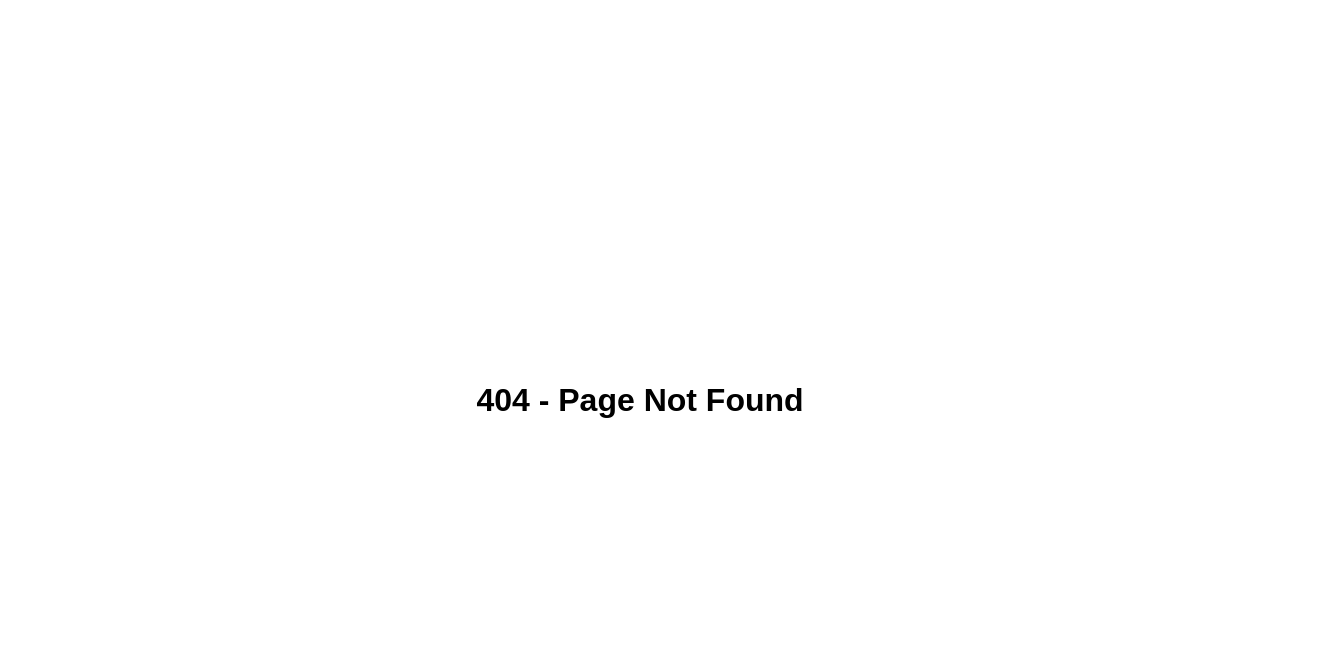
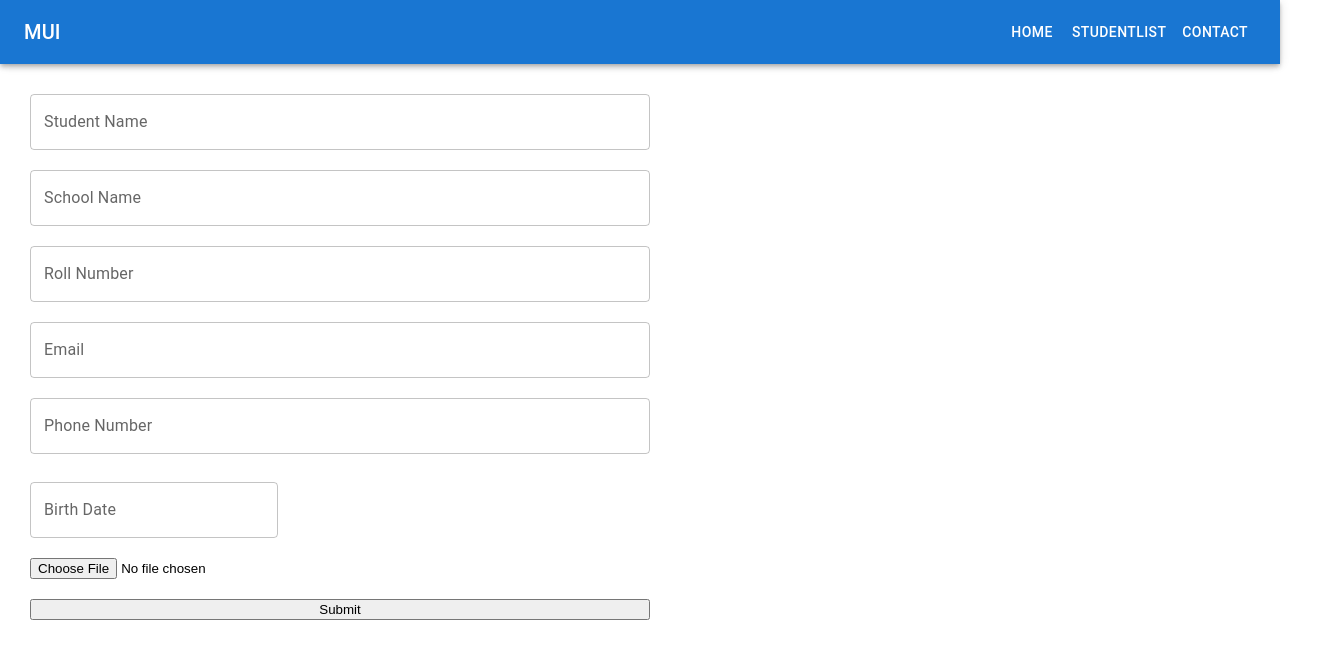
Before and after one commit to akshaywa/ReactReduxPractice, a React (Vite) app: page /home in a window 1280 px wide. Before the commit this address had no page. Shown: the top 658 px of the page, 1320 px wide, since content can reach past the window. Built offline with nearby package versions, Linux system fonts and the light colour scheme.

Commit message:
second commit

```diff
--- /dev/null
+++ b/src/constants/FormConstants.ts
@@ -0,0 +1,9 @@
+const textFieldProps = [
+    { label: "Student Name", name: "studentName", required: "Student Name is required" },
+    { label: "School Name", name: "schoolName", required: "School Name is required" },
+    { label: "Roll Number", name: "rollNumber", required: "Roll Number is required", pattern: { value: /^[0-9]+$/, message: "Roll Number must be numeric" } },
+    { label: "Email", name: "email", required: "Email is required", pattern: { value: /^[a-zA-Z0-9._%+-]+@[a-zA-Z0-9.-]+\.[a-zA-Z]{2,4}$/, message: "Invalid email address" } },
+    { label: "Phone Number", name: "phoneNumber", required: "Phone Number is required", pattern: { value: /^[0-9]+$/, message: "Phone Number must be numeric" } }
+];
+
+export { textFieldProps };
--- a/src/interface/FormState.ts
+++ b/src/interface/FormState.ts
@@ -5,5 +5,5 @@ export interface FormState {
     rollNumber: number;
     email: string;
     phoneNumber: number;
-    image: FileList;
+    image: string | ArrayBuffer | null;
 }
--- /dev/null
+++ b/src/interface/IdCardComponentProps.ts
@@ -0,0 +1,4 @@
+import { FormState } from "./FormState"
+export interface IdCardComponentProps {
+    formData: FormState[]
+}
--- a/src/pages/FormComponent.tsx
+++ b/src/pages/FormComponent.tsx
@@ -9,6 +9,7 @@ import { DemoContainer } from '@mui/x-date-pickers/internals/demo';
 import { AdapterDayjs } from '@mui/x-date-pickers/AdapterDayjs';
 import { LocalizationProvider } from '@mui/x-date-pickers/LocalizationProvider';
 import { DatePicker } from '@mui/x-date-pickers/DatePicker';
+import { textFieldProps } from '../constants/FormConstants';
 import dayjs from "dayjs";
 import './FormComponent.css';
 
@@ -18,6 +19,7 @@ const FormComponent: React.FC = () => {
     const { control, register, handleSubmit, formState: { errors }, reset } = useForm<FormState>();
 
     const onSubmit = (data: FormState) => {
+        data.image = selectedImage; // Add selectedImage to FormState.image
         dispatch(updateGlobalState({ key: 'formData', value: data }));
         setTimeout(() => {
             reset();
@@ -37,12 +39,19 @@ const FormComponent: React.FC = () => {
     };
 
 
+
     return (
         <form onSubmit={handleSubmit(onSubmit)} className='form-component-main'>
-            <div>
-                <TextField label="Student Name" variant="outlined" {...register('studentName', { required: 'Student Name is required' })} />
-                {errors.studentName && <span>{errors.studentName.message}</span>}
-            </div>
+            {textFieldProps.map(({ label, name, required, pattern }) => (
+                <div key={name}>
+                    <TextField
+                        label={label}
+                        variant="outlined"
+                        {...register(name as keyof FormState, { required, pattern })}
+                    />
+                    {errors[name as keyof FormState] && <span>{errors[name as keyof FormState]?.message}</span>}
+                </div>
+            ))}
 
             <div>
                 <LocalizationProvider dateAdapter={AdapterDayjs}>
@@ -64,60 +73,13 @@ const FormComponent: React.FC = () => {
                 </LocalizationProvider>
                 {errors.dob && <span>{errors.dob.message}</span>}
             </div>
-
-            <div>
-                <TextField label="School Name" variant="outlined" {...register('schoolName', { required: 'School Name is required' })} />
-                {errors.schoolName && <span>{errors.schoolName.message}</span>}
-            </div>
-
-            <div>
-                <TextField
-                    label="Roll Number"
-                    variant="outlined"
-                    {...register('rollNumber', {
-                        required: 'Roll Number is required',
-                        pattern: {
-                            value: /^[0-9]+$/,
-                            message: 'Roll Number must be numeric'
-                        }
-                    })}
-                />
-                {errors.rollNumber && <span>{errors.rollNumber.message}</span>}
-            </div>
-
-            <div>
-                <TextField label="Email" variant="outlined" {...register('email', {
-                    required: 'Email is required',
-                    pattern: {
-                        value: /^[a-zA-Z0-9._%+-]+@[a-zA-Z0-9.-]+\.[a-zA-Z]{2,4}$/,
-                        message: 'Invalid email address'
-                    }
-                })} />
-                {errors.email && <span>{errors.email.message}</span>}
-            </div>
-
-            <div>
-                <TextField
-                    label="Phone Number"
-                    variant="outlined"
-                    {...register('phoneNumber', {
-                        required: 'Phone Number is required',
-                        pattern: {
-                            value: /^[0-9]+$/,
-                            message: 'Phone Number must be numeric'
-                        }
-                    })}
-                />
-                {errors.phoneNumber && <span>{errors.phoneNumber.message}</span>}
-            </div>
-
             <div>
                 <input
                     type="file"
                     accept="image/*"
                     {...register('image', {
                         required: 'Image is required',
-                        onChange: (e) => handleImageUpload(e)
+                        onChange: handleImageUpload
                     })}
                 />
                 {errors.image && <span>{errors.image.message}</span>}
--- a/src/pages/Home.tsx
+++ b/src/pages/Home.tsx
@@ -1,15 +1,18 @@
 import React from 'react';
 import FormComponent from './FormComponent';
 import IdCardComponent from './IdCardComponent';
+import { useSelector } from 'react-redux';
 import './Home.css';
+
 const Home: React.FC = () => {
+    const formData = useSelector((state: any) => state.global.formData);
     return (
         <div className='home-main'>
             <div>
                 <FormComponent />
             </div>
             <div>
-                <IdCardComponent />
+                <IdCardComponent formData={[formData]} />
             </div>
         </div>
     )
--- a/src/pages/IdCardComponent.tsx
+++ b/src/pages/IdCardComponent.tsx
@@ -3,36 +3,33 @@ import Card from '@mui/material/Card';
 import CardContent from '@mui/material/CardContent';
 import CardMedia from '@mui/material/CardMedia';
 import Typography from '@mui/material/Typography';
+import { IdCardComponentProps } from '../interface/IdCardComponentProps';
 import './IdCardComponent.css';
-import { useSelector } from 'react-redux';
 
-const IdCardComponent: React.FC = () => {
-    const formData = useSelector((state: any) => state.global.formData);
-    const { studentName, dob, schoolName, rollNumber, email, phoneNumber, image } = formData;
-    // Convert File object to URL
-    const imageUrl = image instanceof FileList && image.length > 0 ? URL.createObjectURL(image[0]) : image;
-
+const IdCardComponent: React.FC<IdCardComponentProps> = ({ formData }) => {
     return (
         <>
-            {studentName !== "" && <Card sx={{ maxWidth: 345 }} className='id-card-component-main'>
+            {formData.map((student: any) => (
+                student.studentName && <Card key={student.rollNumber} sx={{ maxWidth: 345 }} className='id-card-component-main'>
                     <CardMedia
                         sx={{ height: 140, objectFit: 'contain' }}
-                    image={imageUrl}
-                    title={studentName}
+                        image={student.image}
+                        title={student.studentName}
                     />
                     <CardContent>
                         <Typography gutterBottom variant="h5" component="div">
-                        {studentName}
+                            {student.studentName}
                         </Typography>
                         <Typography variant="body2" sx={{ color: 'text.secondary' }}>
-                        <Typography variant="body2">DOB: {dob}</Typography>
-                        <Typography variant="body2">School Name: {schoolName}</Typography>
-                        <Typography variant="body2">Roll Number: {rollNumber}</Typography>
-                        <Typography variant="body2">Email: {email}</Typography>
-                        <Typography variant="body2">Phone Number: {phoneNumber}</Typography>
+                            <Typography variant="body2">DOB: {student.dob.toString()}</Typography>
+                            <Typography variant="body2">School Name: {student.schoolName}</Typography>
+                            <Typography variant="body2">Roll Number: {student.rollNumber}</Typography>
+                            <Typography variant="body2">Email: {student.email}</Typography>
+                            <Typography variant="body2">Phone Number: {student.phoneNumber}</Typography>
                         </Typography>
                     </CardContent>
-            </Card>}
+                </Card>
+            ))}
         </>
     );
 }
--- a/src/pages/MenuBar.tsx
+++ b/src/pages/MenuBar.tsx
@@ -6,9 +6,17 @@ import MenuIcon from '@mui/icons-material/Menu';
 import Toolbar from '@mui/material/Toolbar';
 import Typography from '@mui/material/Typography';
 import Button from '@mui/material/Button';
+import { useNavigate } from "react-router";
 
-const navItems = ['Home', 'About', 'Contact'];
+const navItems = ['Home', 'StudentList', 'Contact'];
 const MenuBar: React.FC = () => {
+    const navigate = useNavigate();
+    const navigateToItem = (event: React.MouseEvent<HTMLButtonElement>) => {
+        const item = event.currentTarget.textContent;
+        if (item) {
+            navigate(item.toLowerCase());
+        }
+    };
     return (
         <>
             <AppBar component="nav">
@@ -32,7 +40,7 @@ const MenuBar: React.FC = () => {
                     </Typography>
                     <Box sx={{ display: { xs: 'none', sm: 'block' } }}>
                         {navItems.map((item) => (
-                            <Button key={item} sx={{ color: '#fff' }}>
+                            <Button key={item} sx={{ color: '#fff' }} onClick={navigateToItem}>
                                 {item}
                             </Button>
                         ))}
--- /dev/null
+++ b/src/pages/StudentListComponent.css
@@ -0,0 +1,3 @@
+.id-card-component-main {
+    margin: 5px 5px 5px 5px;
+}
--- /dev/null
+++ b/src/pages/StudentListComponent.tsx
@@ -0,0 +1,15 @@
+import React from 'react';
+import { useSelector } from 'react-redux';
+import IdCardComponent from './IdCardComponent';
+import './StudentListComponent.css';
+
+const StudentListComponent: React.FC = () => {
+    const studentData = useSelector((state: any) => state.global.studentData);
+    return (
+        <>
+            <IdCardComponent formData={studentData} />
+        </>
+    );
+};
+
+export default React.memo(StudentListComponent);
--- a/src/redux/interface/GlobalState.ts
+++ b/src/redux/interface/GlobalState.ts
@@ -2,4 +2,5 @@ import { FormState } from "../../interface/FormState";
 
 export interface GlobalState {
     formData: FormState;
+    studentData: FormState[];
 }
--- a/src/redux/util/reducerUtil.ts
+++ b/src/redux/util/reducerUtil.ts
@@ -8,8 +8,28 @@ const initialGlobalState: GlobalState = {
         rollNumber: 0,
         email: "",
         phoneNumber: 0,
-        image: new DataTransfer().files
-    }
+        image: "https://png.pngtree.com/png-clipart/20190706/original/pngtree-hand-painted-small-fresh-female-high-school-student-png-image_4376790.jpg"
+    },
+    studentData: [
+        {
+            studentName: "John Doe",
+            dob: new Date('2000-01-01'),
+            schoolName: "Example High School",
+            rollNumber: 1,
+            email: "john.doe@example.com",
+            phoneNumber: 1234567890,
+            image: "https://png.pngtree.com/png-clipart/20190706/original/pngtree-hand-painted-small-fresh-female-high-school-student-png-image_4376790.jpg"
+        },
+        {
+            studentName: "Jane Smith",
+            dob: new Date('2001-02-02'),
+            schoolName: "Example High School",
+            rollNumber: 2,
+            email: "jane.smith@example.com",
+            phoneNumber: 2345678901,
+            image: "https://png.pngtree.com/png-clipart/20190706/original/pngtree-hand-painted-small-fresh-female-high-school-student-png-image_4376790.jpg"
+        }
+    ]
 };
 
 export { initialGlobalState };
--- a/src/router.tsx
+++ b/src/router.tsx
@@ -5,6 +5,7 @@ import { JSX, Suspense, lazy } from "react";
 const App = lazy(() => import("./App"));
 const NotFound = lazy(() => import("./pages/NotFound"));
 const Home = lazy(() => import("./pages/Home"));
+const StudentList = lazy(() => import("./pages/StudentListComponent"));
 
 // Wrapper to add Suspense
 const LazyWrapper = (Component: React.LazyExoticComponent<React.FC>): JSX.Element => {
@@ -21,7 +22,9 @@ const router = createBrowserRouter([
     path: "/",
     element: LazyWrapper(App),
     children: [
-      { path: "", element: LazyWrapper(Home) }
+      { path: "", element: LazyWrapper(Home) },
+      { path: "home", element: LazyWrapper(Home) },
+      { path: "studentList", element: LazyWrapper(StudentList) }
     ],
   },
   { path: "*", element: LazyWrapper(NotFound) },
```
Lines whose indentation alone changed are shown as unchanged.
